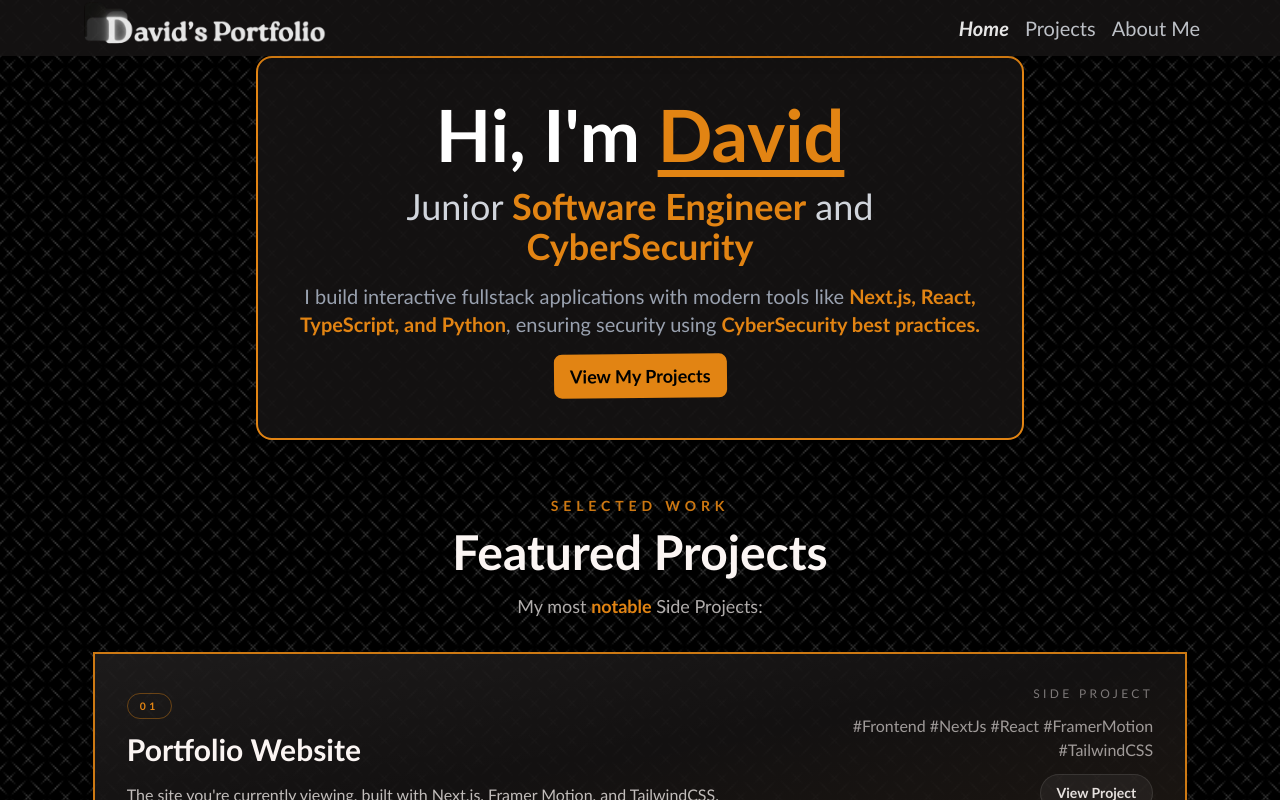
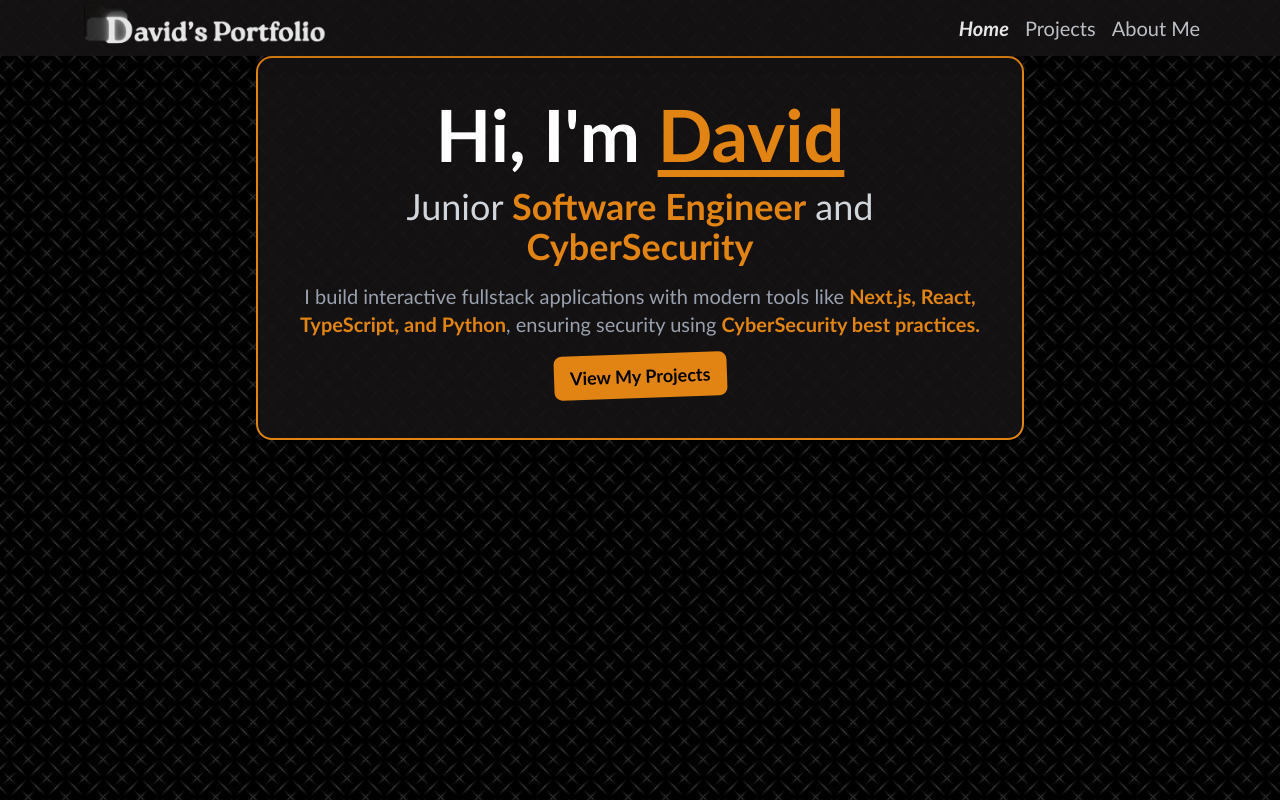
Before and after one commit to Dcai1/Portfolio, a Next.js app: page / in a window 1280 px wide. Shown: the top 800 px of the page. Built offline with nearby package versions, Linux system fonts and the light colour scheme.

Commit message:
- Add div with min-h-screen to restore the old title layout before the second section got added

```diff
--- a/src/app/HomePage.tsx
+++ b/src/app/HomePage.tsx
@@ -80,6 +80,8 @@ export default function HomePage() {
     <main className="flex flex-col items-center min-h-screen pb-20 text-lg bg-scroll bg-repeat">
       {/* Main */}
 
+      {/* Grab full page height */}
+      <div className="min-h-screen">
         <motion.div
           className="flex flex-col my-auto mx-auto items-center w-[min(100%,48rem)] px-6 py-10 text-center border-2 shadow-lg bg-night/90 border-fulvous rounded-2xl sm:px-8"
           initial={{ opacity: 0, y: -45, rotate: 0 }}
@@ -125,8 +127,8 @@ export default function HomePage() {
             transition={{ duration: 1, delay: 1 }}
           >
             I build interactive fullstack applications with modern tools like{" "}
-          <Highlight text="Next.js, React, TypeScript, and Python" />, ensuring
-          security using{" "}
+            <Highlight text="Next.js, React, TypeScript, and Python" />,
+            ensuring security using{" "}
             <Highlight
               text="CyberSecurity best
           practices."
@@ -139,7 +141,7 @@ export default function HomePage() {
             variants={buttonFadeIn}
           />
         </motion.div>
-
+      </div>
       <motion.section
         className="w-full px-4 max-w-7xl mt-14 sm:px-6 lg:px-8"
         initial={shouldReduceMotion ? false : { opacity: 0, y: 24 }}
```
Lines whose indentation alone changed are shown as unchanged.
